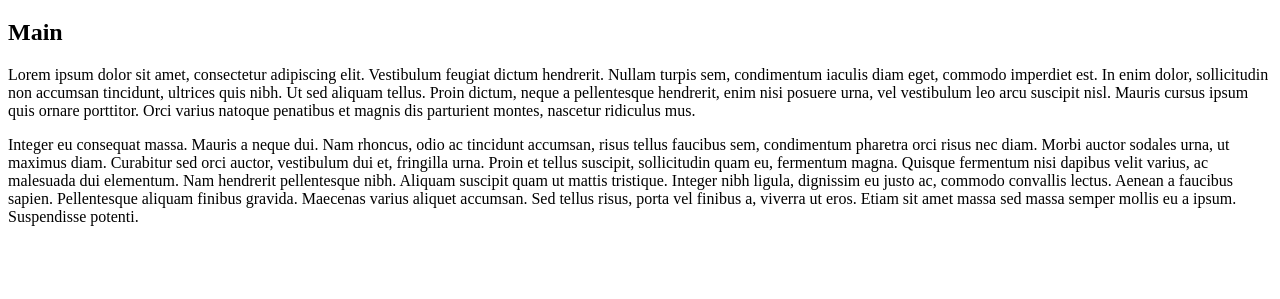
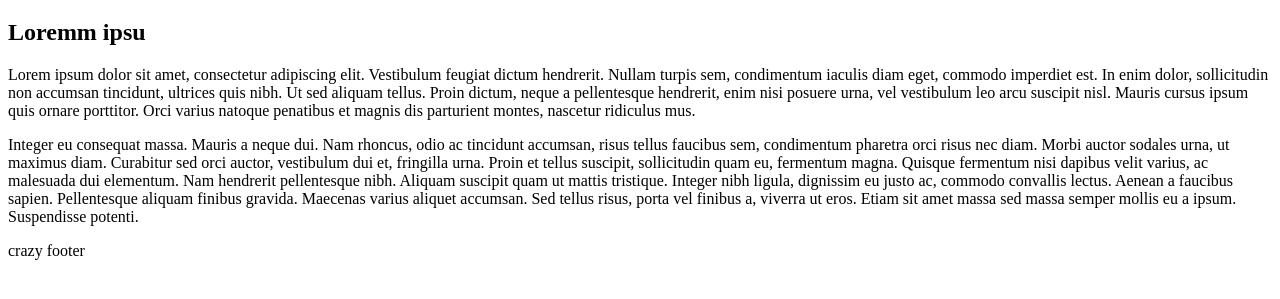
Before and after one commit to opulick/hellogit, a plain HTML site: page index.html in a window 1280 px wide. Shown: the part 87-386 px from the top of the page. Drawn offline with Linux system fonts and the light colour scheme.

Commit message:
added a crazy footer

```diff
--- a/index.html
+++ b/index.html
@@ -8,14 +8,17 @@
 	<header>
 		<H1>Hello Git</H1>
 	</header>
-	<h2>Main</h2>
-	<p>
+	<main>
+		<h2>Loremm ipsu</h2>
+		<p>
 		Lorem ipsum dolor sit amet, consectetur adipiscing elit. Vestibulum feugiat dictum hendrerit. Nullam turpis sem, condimentum iaculis diam eget, commodo imperdiet est. In enim dolor, sollicitudin non accumsan tincidunt, ultrices quis nibh. Ut sed aliquam tellus. Proin dictum, neque a pellentesque hendrerit, enim nisi posuere urna, vel vestibulum leo arcu suscipit nisl. Mauris cursus ipsum quis ornare porttitor. Orci varius natoque penatibus et magnis dis parturient montes, nascetur ridiculus mus.
-	</p>
-	<p>
+		</p>
+		<p>
 		Integer eu consequat massa. Mauris a neque dui. Nam rhoncus, odio ac tincidunt accumsan, risus tellus faucibus sem, condimentum pharetra orci risus nec diam. Morbi auctor sodales urna, ut maximus diam. Curabitur sed orci auctor, vestibulum dui et, fringilla urna. Proin et tellus suscipit, sollicitudin quam eu, fermentum magna. Quisque fermentum nisi dapibus velit varius, ac malesuada dui elementum. Nam hendrerit pellentesque nibh. Aliquam suscipit quam ut mattis tristique. Integer nibh ligula, dignissim eu justo ac, commodo convallis lectus. Aenean a faucibus sapien. Pellentesque aliquam finibus gravida. Maecenas varius aliquet accumsan. Sed tellus risus, porta vel finibus a, viverra ut eros. Etiam sit amet massa sed massa semper mollis eu a ipsum. Suspendisse potenti.
-
-
-	</p>
+		</p>
+	</main>
+	<footer>
+		crazy footer
+	</footer>
 </body>
 </html>
```
